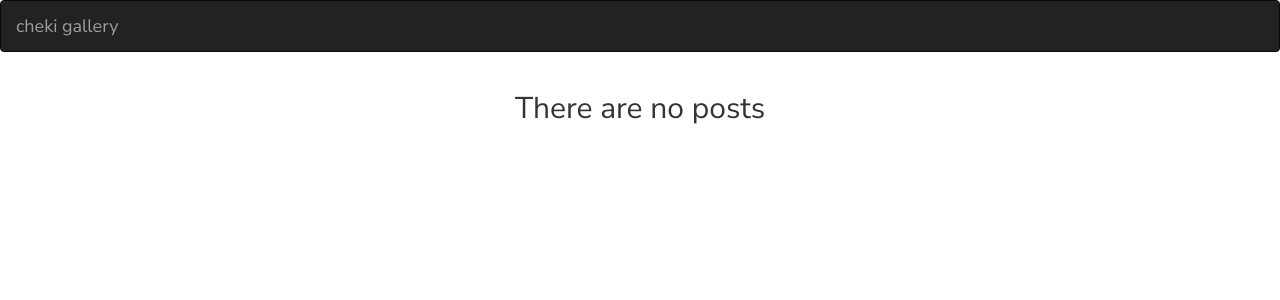
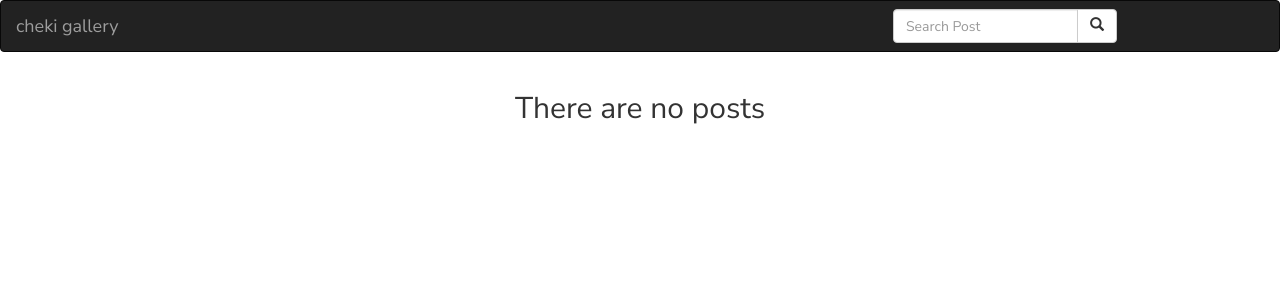
Before and after one commit to kennedybabu/cheki, a Django app: page / in a window 1280 px wide. Shown: the top 300 px of the page. Run offline with Django 3.2, Linux system fonts and the light colour scheme; data that the repository does not hold is empty; some libraries are stand-ins or nearby versions.

Commit message:
feature: create a search bar

```diff
--- a/gallery/templates/navbar.html
+++ b/gallery/templates/navbar.html
@@ -11,6 +11,22 @@
     <div class="navbar-header">
       <a class="navbar-brand" href="{% url 'home' %}">cheki gallery</a>
     </div>
+
+     <!-- Adding a search form  -->
+     <div class="col-sm-4 col-md-4 navbar-right">
+
+        <form class="navbar-form" role="search" >
+
+          <div class="input-group">
+            <input type="text" class="form-control" placeholder="Search Post" name="article">
+            <div class="input-group-btn">
+              <button class="btn btn-default" type="submit"><i class="glyphicon glyphicon-search"></i></button>
+            </div>
+          </div>
+
+        </form>
+      </div>
+      <!-- search form end -->
   </div>
 </nav>
 </body>
```
